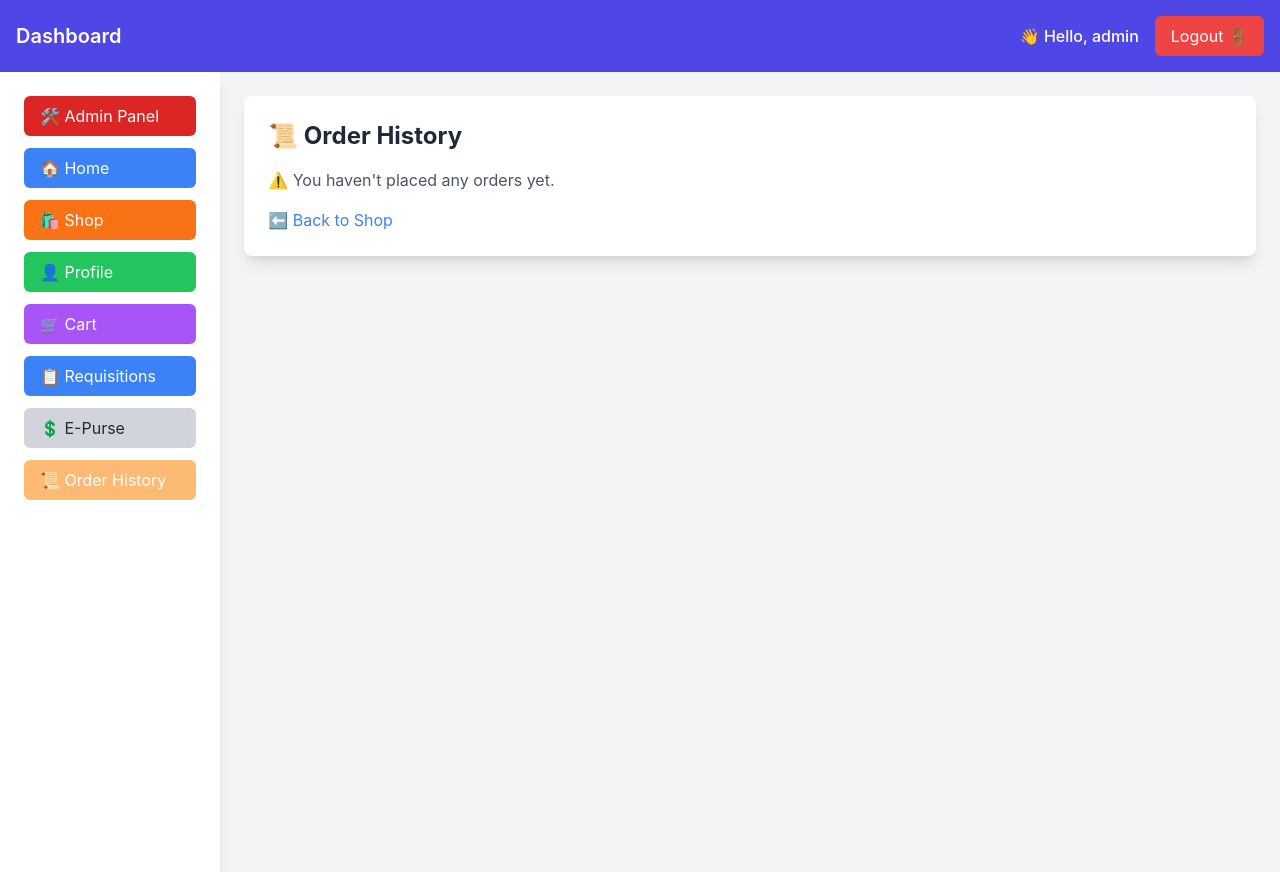
After one commit to sandeep-shaw10/online_bookstore, a Django app: page /order/history/ in a window 1280 px wide. The commit adds this page. Run offline with Django 5.2, Linux system fonts and the light colour scheme; a user stored in the database is signed in; data comes from the database, SQL or seed files in the repository; both versions use the stored data as it was after the commit; some libraries are stand-ins or nearby versions.

Commit message:
Review Error Resolve and Order History Added

```diff
--- a/bookstore/urls.py
+++ b/bookstore/urls.py
@@ -52,6 +52,7 @@ urlpatterns = [
     path('requisition/list/', requisition_list, name='requisition_list'),
     path('review/submit/<int:book_id>/', submit_review, name='submit_review'),
     path('review/delete/<int:review_id>/', delete_review, name='delete_review'),
+    path('order/history/', order_history, name='order_history'),
 ]
 
 urlpatterns += static(settings.MEDIA_URL, document_root=settings.MEDIA_ROOT)
--- a/customer/views.py
+++ b/customer/views.py
@@ -130,20 +130,37 @@ def submit_review(request, book_id):
         rating = request.POST.get("rating")
         description = request.POST.get("description", "").strip()
 
-        # Check if review already exists (Update instead of creating a new one)
-        review, created = Review.objects.get_or_create(customer=customer, book=book)
+        # ✅ Ensure rating is provided
+        if not rating:
+            messages.error(request, "⚠️ Please select a rating before submitting your review.")
+            return redirect("book_detail", book_id=book.id)
 
-        review.rating = rating
-        review.description = description
+        # ✅ Convert rating to Decimal type safely
+        try:
+            rating = float(rating)
+        except (ValueError, TypeError):
+            messages.error(request, "⚠️ Invalid rating value. Please choose a valid rating.")
+            return redirect("book_detail", book_id=book.id)
 
-        # Mark as edited if it's an update
-        if not created:
-            review.edited = True
+        # ✅ Ensure rating is within 1-5 range
+        if rating < 1 or rating > 5:
+            messages.error(request, "⚠️ Rating must be between 1 and 5 stars.")
+            return redirect("book_detail", book_id=book.id)
 
-        review.save()
+        # ✅ Delete any existing review to avoid duplicate issues
+        Review.objects.filter(customer=customer, book=book).delete()
 
-        messages.success(request, "✅ Your review has been updated!" if not created else "✅ Your review has been submitted!")
+        # ✅ Create a new review with proper validation
+        review = Review.objects.create(
+            customer=customer,
+            book=book,
+            rating=rating,  # ✅ Ensures rating is set properly
+            description=description
+        )
+
+        messages.success(request, "✅ Your review has been submitted!")
         return redirect("book_detail", book_id=book.id)
+
 
 
 @login_required(login_url='login')
@@ -155,3 +172,15 @@ def delete_review(request, review_id):
 
     messages.success(request, "❌ Your review has been deleted.")
     return redirect("book_detail", book_id=book_id)
+
+
+@login_required(login_url='login')
+def order_history(request):
+    """Fetch and display the user's order history"""
+    customer = request.user.customer  # Get logged-in customer
+    orders = Order.objects.filter(customer=customer).order_by("-timestamp")  # Get orders (newest first)
+
+    return render(request, "dashboard/main.html", {
+        "template_name": "dashboard/order_history.html",
+        "orders": orders
+    })
--- a/templates/dashboard/main.html
+++ b/templates/dashboard/main.html
@@ -62,7 +62,11 @@
                         💲 E-Purse
                     </a>
                 </li>
-
+                <li>
+                    <a href="{% url 'order_history' %}" class="block px-4 py-2 bg-orange-300 text-white rounded-md hover:bg-orange-400">
+                        📜 Order History
+                    </a>
+                </li>
 
             </ul>
         </aside>
--- /dev/null
+++ b/templates/dashboard/order_history.html
@@ -0,0 +1,35 @@
+<main class="flex-1 p-6">
+    <div class="bg-white shadow-lg rounded-lg p-6">
+        <h2 class="text-2xl font-bold text-gray-800 mb-4">📜 Order History</h2>
+
+        {% if orders %}
+            <div class="space-y-6">
+                {% for order in orders %}
+                    <div class="p-4 border rounded-md shadow-md bg-gray-100">
+                        <p class="text-sm text-gray-600">📅 Ordered on: <strong>{{ order.timestamp|date:"F d, Y H:i" }}</strong></p>
+                        <p class="text-sm text-gray-600">💰 Total Price: <strong>${{ order.total_price }}</strong></p>
+                        <p class="text-sm text-gray-600">🛒 Status: <strong class="{% if order.status == 'Pending' %}text-yellow-500{% elif order.status == 'Delivered' %}text-green-500{% else %}text-blue-500{% endif %}">
+                            {{ order.status }}</strong></p>
+                        <p class="text-sm text-gray-600">💳 Payment Mode: <strong>{{ order.payment_mode }}</strong></p>
+
+                        <!-- Order Items -->
+                        <div class="mt-4">
+                            <h3 class="text-md font-semibold text-gray-800">📚 Ordered Books:</h3>
+                            <ul class="mt-2">
+                                {% for item in order.items.all %}
+                                    <li class="text-gray-700">🔹 {{ item.book.name }} (x{{ item.quantity }}) - ${{ item.price }}</li>
+                                {% endfor %}
+                            </ul>
+                        </div>
+                    </div>
+                {% endfor %}
+            </div>
+        {% else %}
+            <p class="text-gray-600 mt-4">⚠️ You haven't placed any orders yet.</p>
+        {% endif %}
+
+        <a href="{% url 'dashboard_shop' %}" class="mt-4 inline-block text-blue-500 hover:underline">
+            ⬅️ Back to Shop
+        </a>
+    </div>
+</main>
```
Also changed, not shown: templates/dashboard/book_detail.html (+12 -6 lines), templates/dashboard/cart.html (+9 -5 lines), db.sqlite3.
